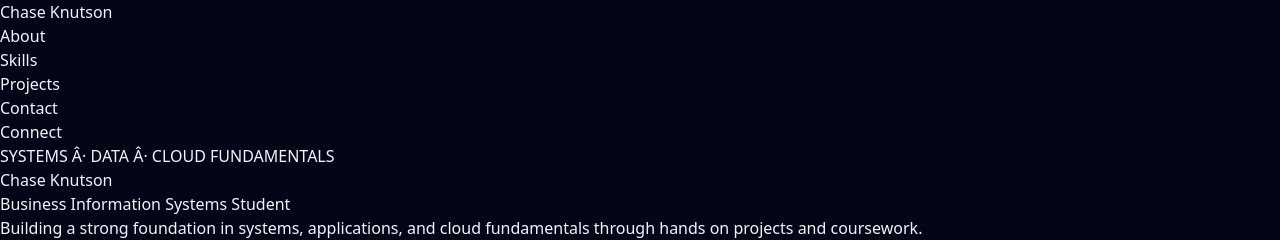
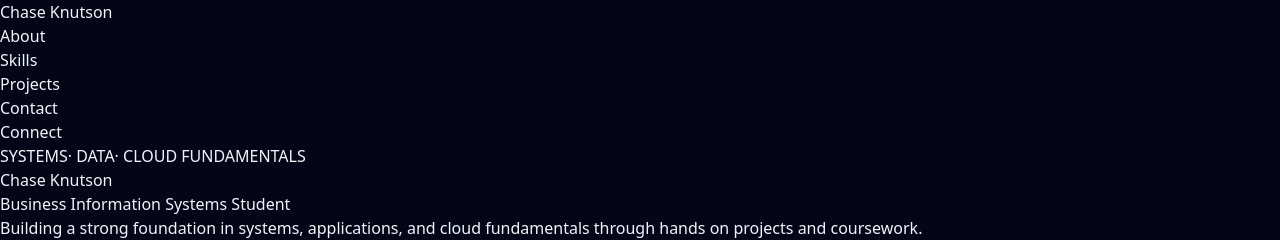
Before and after one commit to Cknutson3030/resume-portfolio, a React (Vite) app: page / in a window 1280 px wide. Shown: the top 240 px of the page. Built offline with nearby package versions, Linux system fonts and the light colour scheme.

Commit message:
Update Hero.jsx

```diff
--- a/src/components/Hero.jsx
+++ b/src/components/Hero.jsx
@@ -8,7 +8,7 @@ function Hero() {
       <div className="relative mx-auto flex min-h-screen max-w-6xl items-center px-6 pb-20 pt-28">
         <div className="w-full text-center">
           <p className="mb-4 hidden sm:inline-flex items-center rounded-full border border-white/15 bg-white/5 px-4 py-2 text-xs font-semibold uppercase tracking-[0.3em] text-slate-300">
-            SYSTEMS Â· DATA Â· CLOUD FUNDAMENTALS
+            SYSTEMS· DATA· CLOUD FUNDAMENTALS
           </p>
           <h1 className="text-4xl sm:text-5xl md:text-7xl font-semibold tracking-tight">
             Chase Knutson
```
